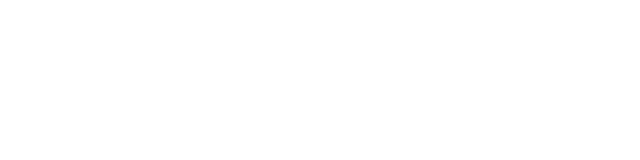
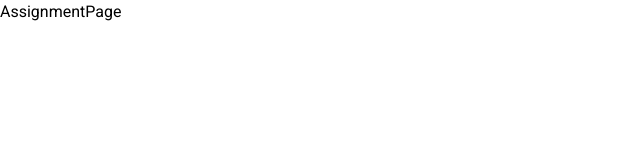
Before and after one commit to neon-lab-dev/EduBrainFrontEnd, a React (Create React App) app: page /dashboard/assignments in a window 1280 px wide. Before the commit this address had no page. Shown: the top 160 px of the page, without its empty margins (0-640 px from the left). Built offline with nearby package versions, Linux system fonts and the light colour scheme.

Commit message:
chore: add assignment page route

```diff
--- /dev/null
+++ b/src/pages/Assignments/index.tsx
@@ -0,0 +1,6 @@
+import type { JSX } from 'react'
+
+const AssignmentPage = (): JSX.Element => {
+  return <div>AssignmentPage</div>
+}
+export default AssignmentPage
--- a/src/routes/index.tsx
+++ b/src/routes/index.tsx
@@ -9,11 +9,10 @@ const RoutesContainer = (): JSX.Element => {
   return (
     <Router>
       <Routes>
-        {ROUTES.map(({ component: Component, path }, index) => {
+        {ROUTES.map(({ component: Component, ...props }, index) => {
           return (
             <Route
               key={index}
-              path={path}
               element={
                 <AppLayout>
                   <Suspense fallback={<AppLoading />}>
@@ -21,6 +20,7 @@ const RoutesContainer = (): JSX.Element => {
                   </Suspense>
                 </AppLayout>
               }
+              {...props}
             />
           )
         })}
```
Also changed, not shown: src/routes/routes.ts (+9 -4 lines).
